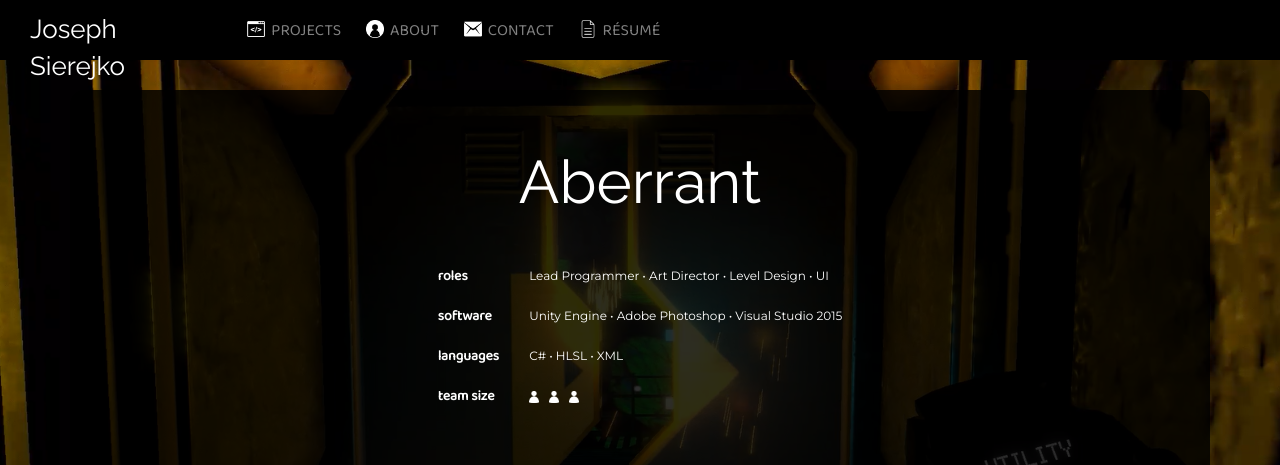
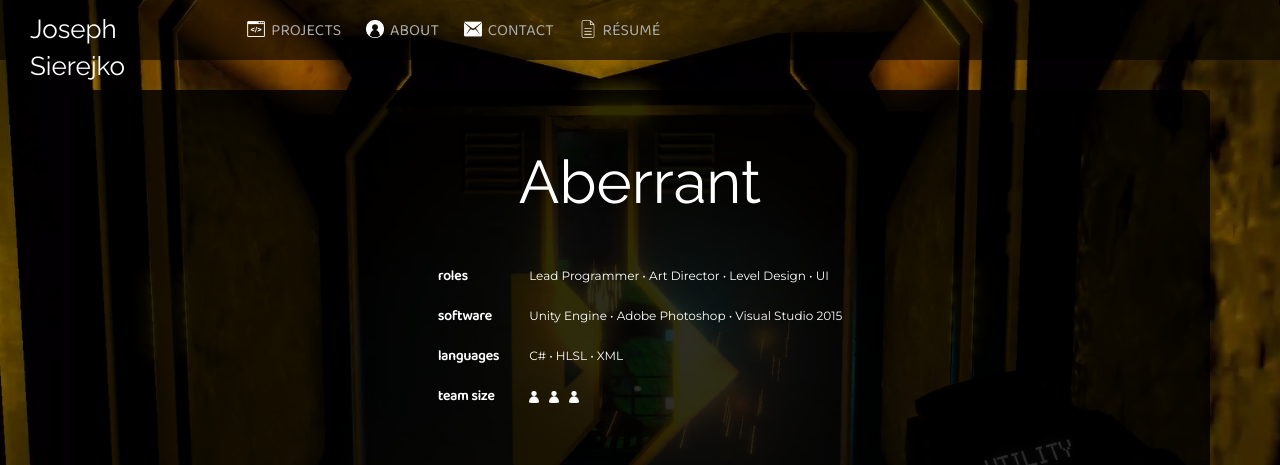
Before and after one commit to joeHogan23/joeHogan23.github.io, a PHP site: page /aberrant.html in a window 1280 px wide. Shown: the top 465 px of the page. Run offline with PHP 8.4, Linux system fonts and the light colour scheme; some libraries are stand-ins or nearby versions; some web fonts are replaced.

Commit message:
Update shared-style.css

```diff
--- a/css/shared-style.css
+++ b/css/shared-style.css
@@ -131,7 +131,8 @@ footer p{
 #nav-background{
     position: absolute;
     top: 0;
-    background-color: black;
+    background-color:rgba(0,0,0,.6);
+
     bottom: 0;
     left: 0;
     right: 0;
@@ -192,7 +193,7 @@ footer p{
 .nav-item{
     font-family: 'Baloo 2', sans-serif;
     font-size: 16px;
-    color:#818181;
+    color:#AAAAAA;
     background-color: transparent;
     border-radius: 0px;
     outline: none;
```
